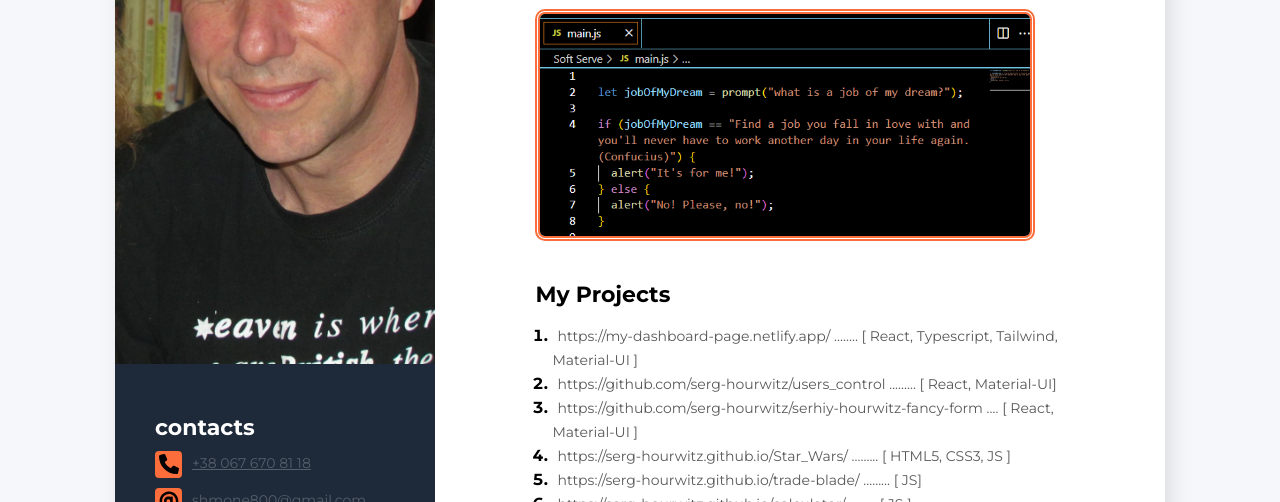
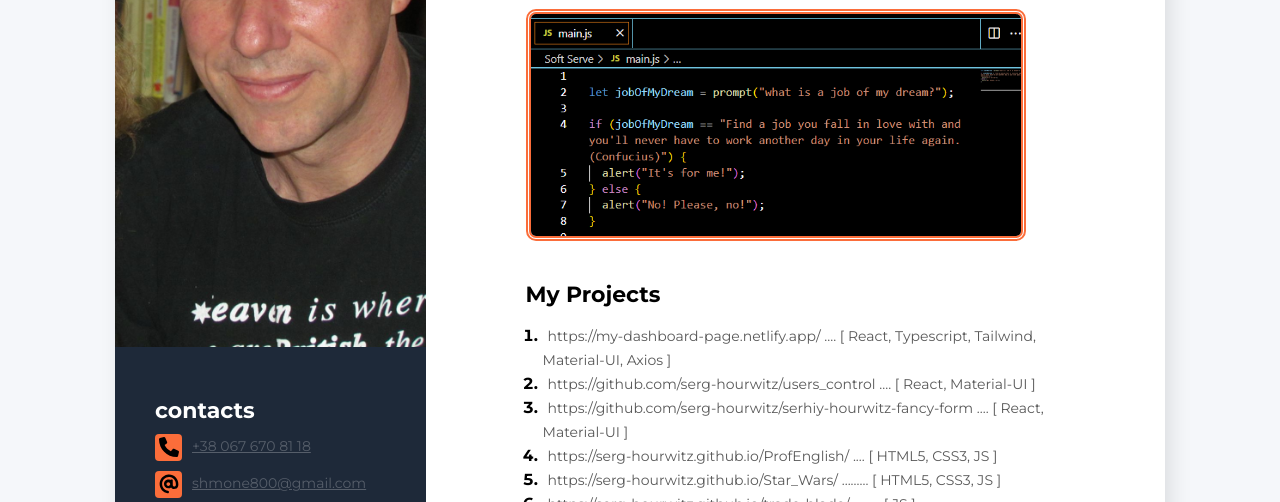
Before and after one commit to serg-hourwitz/Serhiy_Hourwitz_Front-End_CV, a plain HTML site: page index.html in a window 1280 px wide. Shown: the part 248-750 px from the top of the page. Drawn offline with Linux system fonts and the light colour scheme.

Commit message:
corrected projects list code

```diff
--- a/index.html
+++ b/index.html
@@ -34,24 +34,25 @@
         <h3 class="main-content-title">My Projects</h3>
 
         <ol class="my-projects-list">
+
           <li class="my-projects-item">
             <span class="my-projects-text">
               <a href="https://my-dashboard-page.netlify.app/" class="my-projects-link"
                 target="_blank">https://my-dashboard-page.netlify.app/</a>
-              ........
-              <span class="my-projects-bracket">[ <span>React, Typescript, Tailwind, Material-UI <span
-                    class="my-projects-bracket">]</span>
-                </span>
+              ....
+              <span class="my-projects-bracket">[ </span>React, Typescript, Tailwind, Material-UI, Axios <span class="my-projects-bracket">]</span>
+            </span>
           </li>
+
           <li class="my-projects-item">
             <span class="my-projects-text">
               <a href="https://github.com/serg-hourwitz/users_control" class="my-projects-link"
                 target="_blank">https://github.com/serg-hourwitz/users_control</a>
-              .........
-              <span class="my-projects-bracket">[ <span>React, Material-UI<span
-                    class="my-projects-bracket">]</span>
-                </span>
+              ....
+              <span class="my-projects-bracket">[ </span>React, Material-UI <span class="my-projects-bracket">]</span>
+            </span>
           </li>
+
           <li class="my-projects-item">
             <span class="my-projects-text">
               <a href="https://github.com/serg-hourwitz/serhiy-hourwitz-fancy-form" class="my-projects-link"
@@ -60,23 +61,34 @@
               <span class="my-projects-bracket">[ </span>React, Material-UI <span class="my-projects-bracket">]</span>
             </span>
           </li>
+
+          <li class="my-projects-item">
+            <span class="my-projects-text">
+              <a href="https://serg-hourwitz.github.io/ProfEnglish/" class="my-projects-link"
+                target="_blank">https://serg-hourwitz.github.io/ProfEnglish/</a>
+              ....
+              <span class="my-projects-bracket">[ </span>HTML5, CSS3, JS <span class="my-projects-bracket">]</span>
+            </span>
+          </li>
+
           <li class="my-projects-item">
             <span class="my-projects-text">
               <a href="https://serg-hourwitz.github.io/Star_Wars/" class="my-projects-link"
                 target="_blank">https://serg-hourwitz.github.io/Star_Wars/</a>
               .........
-              <span class="my-projects-bracket">[ <span>HTML5, CSS3, JS <span class="my-projects-bracket">]</span>
-                </span>
+              <span class="my-projects-bracket">[ </span>HTML5, CSS3, JS <span class="my-projects-bracket">]</span>
+            </span>
           </li>
+
           <li class="my-projects-item">
             <span class="my-projects-text">
               <a href="https://serg-hourwitz.github.io/trade-blade/" class="my-projects-link"
                 target="_blank">https://serg-hourwitz.github.io/trade-blade/</a>
               .........
-              <span class="my-projects-bracket">[ <span>JS<span
-                    class="my-projects-bracket">]</span>
-                </span>
+              <span class="my-projects-bracket">[ </span>JS <span class="my-projects-bracket">]</span>
+            </span>
           </li>
+
           <li class="my-projects-item">
             <span class="my-projects-text">
               <a href="https://serg-hourwitz.github.io/calculator/" class="my-projects-link"
@@ -94,14 +106,16 @@
               <span class="my-projects-bracket">[ </span>HTML5, SCSS, JS <span class="my-projects-bracket">]</span>
             </span>
           </li>
+
           <li class="my-projects-item">
             <span class="my-projects-text">
               <a href="https://serg-hourwitz.github.io/Quizzzz/" class="my-projects-link"
                 target="_blank">https://serg-hourwitz.github.io/Quizzzz/</a>
-              ....................
-              <span class="my-projects-bracket">[ <span> JS <span class="my-projects-bracket">]</span>
-                </span>
+              .............
+              <span class="my-projects-bracket">[ </span>JS <span class="my-projects-bracket">]</span>
+            </span>
           </li>
+
         </ol>
       </div>
 
```
